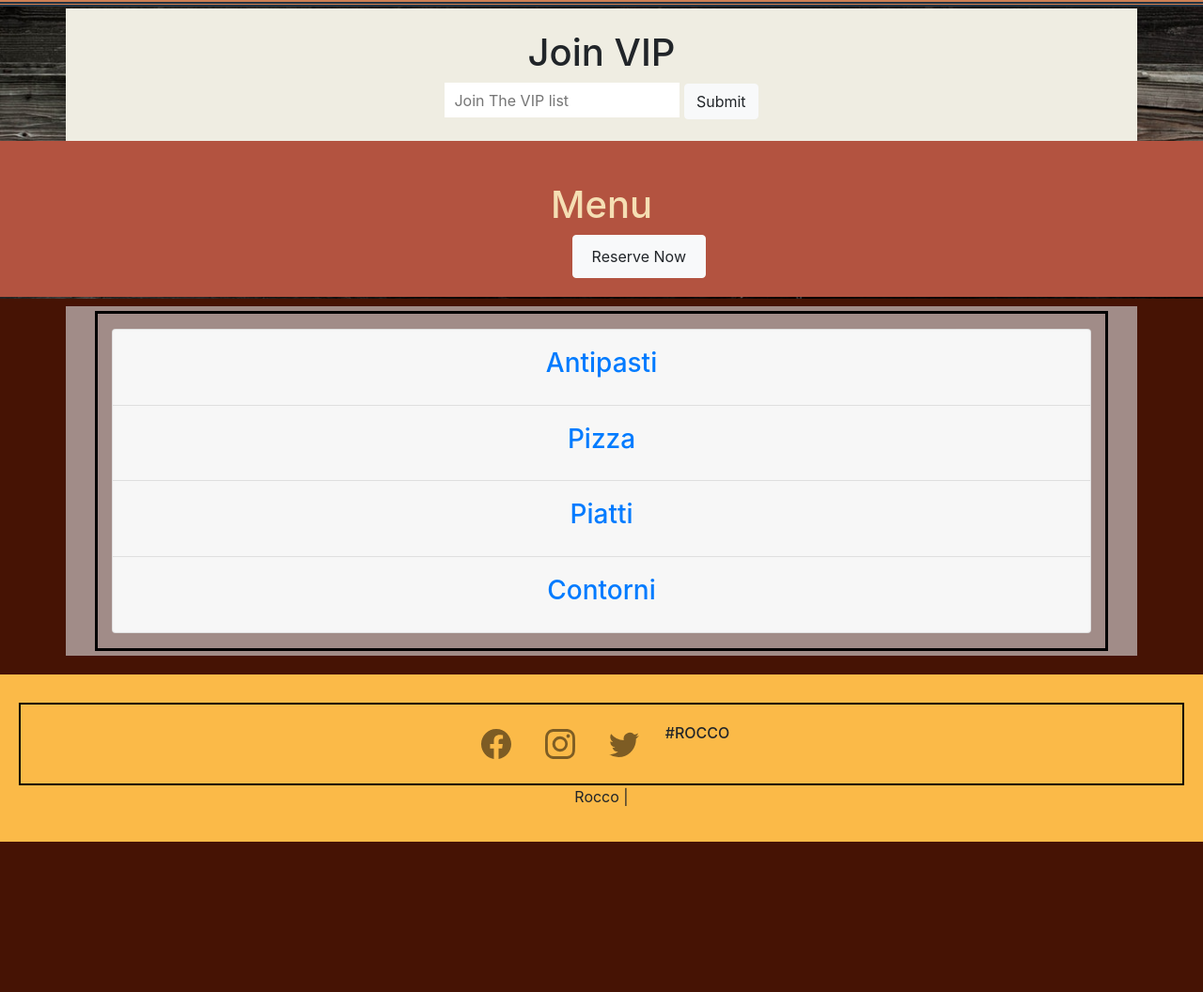
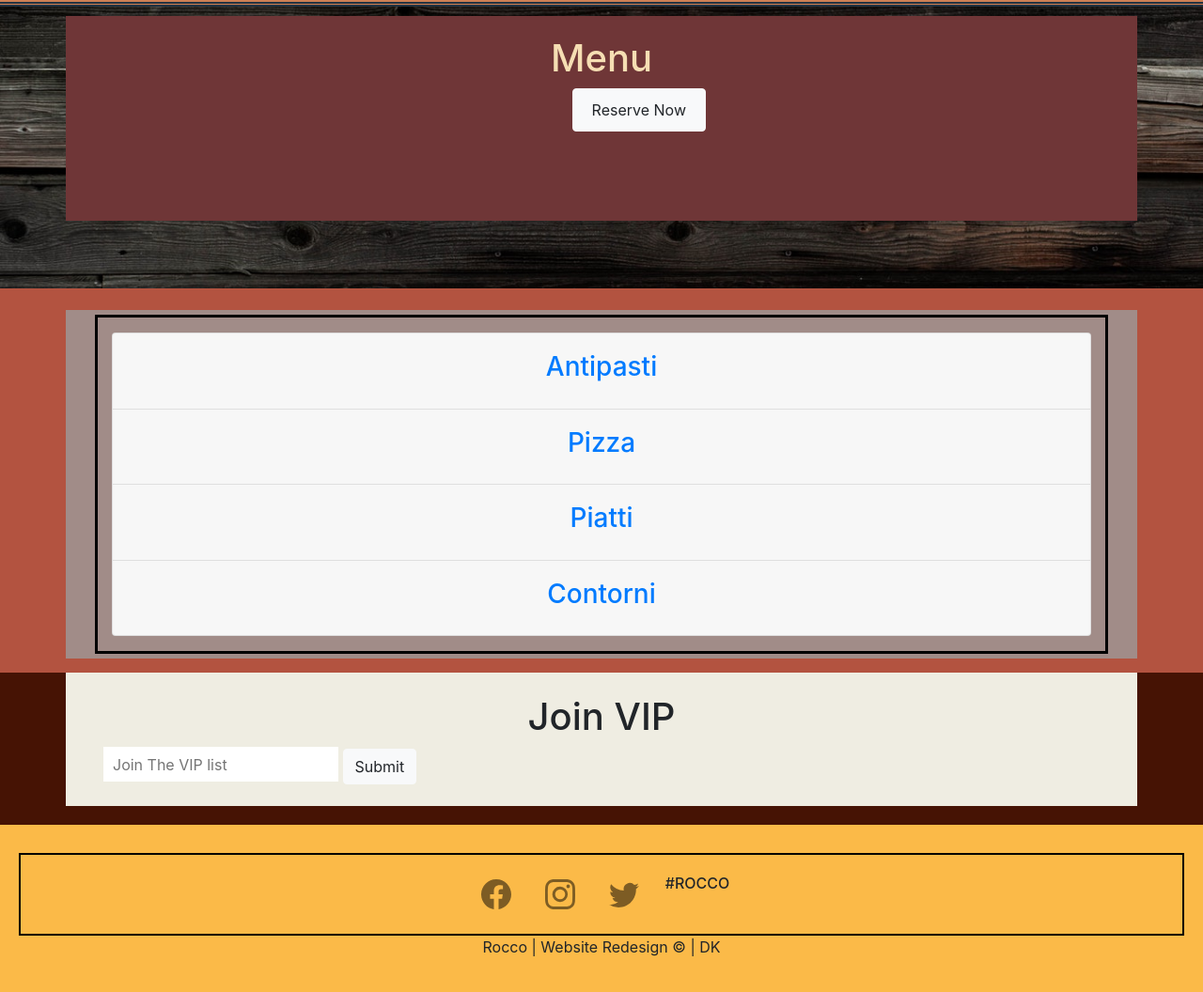
Before and after one commit to elledkaye/Project1, a plain HTML site: page pages/menu.html in a window 1280 px wide. Shown: the part 225-1281 px from the top of the page at 94% size. Before the commit the page ends 1121 px from the top, so only its background shows below. Drawn offline with nearby package versions, Linux system fonts and the light colour scheme.

Commit message:
3/4:menu.html
HTML:
-rearranged sections

CSS:
-added menu styling to section one

```diff
--- a/css/style.css
+++ b/css/style.css
@@ -131,7 +131,9 @@ footer{
 }
 
 /*Menu*/
-
+#section-one #menu-intro{
+    min-height: 200px;
+}
 
 
 /*Media Queries*/
--- a/pages/menu.html
+++ b/pages/menu.html
@@ -26,7 +26,6 @@
             </div>
          <!--- <img class="img-fluid d-inline-block align-top" id="rocco-img" src="../img/roccoLogo01.jpg" > -->
          </a>
-
         </div>
       <!--Navigation-->
       <nav class="navbar navbar-expand navbar-light" id="top-nav">
@@ -49,22 +48,8 @@
               </nav>
             </div>
     </header>
-   <section id="section-one">
-    <div class=" container container-fluid" id="joinNow" style="background-color:#EFEDE2;">
-      <div class="row mt-2 mb-2" id="joinNow">
-        <div class="col-md-12" id="joinNow">
-            <section id="joinNow">
-               <h1 style="text-align: center;">Join VIP</h1>
-            <form>
-                <input type="email" placeholder="Join The VIP list">
-                <button class="btn btn-light" type="submit">Submit</button>
-            </form>
-        </section>
-        </div>
-    </div>
- </div>
- <section id="section-two">
-  <div class="container container-fluid mt-2" id="menu-intro" style= " background-size: cover; background-position-y:center; position:static;">
+ <section id="section-one">
+  <div class="container container-fluid mt-2" id="menu-intro" style= "background-color:#6F3637 ;">
     <div class="row mt-2" id="menu-intro">
       <div class="col-md-12 mt-2">
          <h1 style="text-align: center; color: wheat;">Menu</h1>
@@ -101,10 +86,8 @@
                 <input type="email" class="form-control" placeholder="Email" required>
                 </div>
               </div>
-
               <div class="form-group">
                 <label for="guestAmt">Guest</label>
-
                 <select class="form-control-small mt-2" id="guestAmt">
                   <option>1</option>
                   <option>2</option>
@@ -112,7 +95,6 @@
                   <option>4</option>
                   <option>6</option>
                 </select>
-
                 <label>Day</label>
               <select class="form-control-small mt-2" id="daySelect">
                 <option>Monday</option>
@@ -122,34 +104,24 @@
                 <option>Friday</option>
                 <option>Saturday</option>
               </select>
-
                 <label>Time</label>
-
-
-
                 <textarea class="form-control" rows="3" placeholder="Requests"></textarea>
               </div>
-
             </form>
           </div>
           <div class="modal-footer">
             <button type="button" class="btn btn-secondary" data-dismiss="modal">Cancel</button>
             <button type="button" id="reserveBtn"  class="btn btn-primary" onclick="reserveNow()" disabled>Reserve</button>
-
             </div>
           </div>
-
         </div>
       </div>
   </div>
 </div>
 </div>
-
-
 </section>
-
     </section>
-    <section id="section-three">
+    <section id="section-two">
            <div class="container container-fluid mt-2 " style="background-color:#A18C88">
             <div class="row mr-3 ml-3" style="border: 3px solid black;" >
                     <div class="col mt-3 mb-3">
@@ -226,12 +198,25 @@
                                 </div>
                               </div>
                           </div>
-
                 </div>
            </div>
            </div>
            </section>
-
+           <section id="section-three">
+            <div class=" container container-fluid" id="joinNow" style="background-color:#EFEDE2;">
+              <div class="row mt-2 mb-2" id="joinNow">
+                <div class="col-md-12" id="joinNow">
+                    <section id="joinNow">
+                       <h1 style="text-align: center;">Join VIP</h1>
+                    <form>
+                        <input type="email" placeholder="Join The VIP list">
+                        <button class="btn btn-light" type="submit">Submit</button>
+                    </form>
+                </section>
+                </div>
+            </div>
+         </div>
+           </section>
 
     </script>
     <!-- Optional JavaScript -->
@@ -269,6 +254,6 @@
        </li>
           </ul>
       </nav>
-       <p>Rocco |
+      <p>Rocco | Website Redesign &copy; | DK</p>
 </body>
 </html>
```
